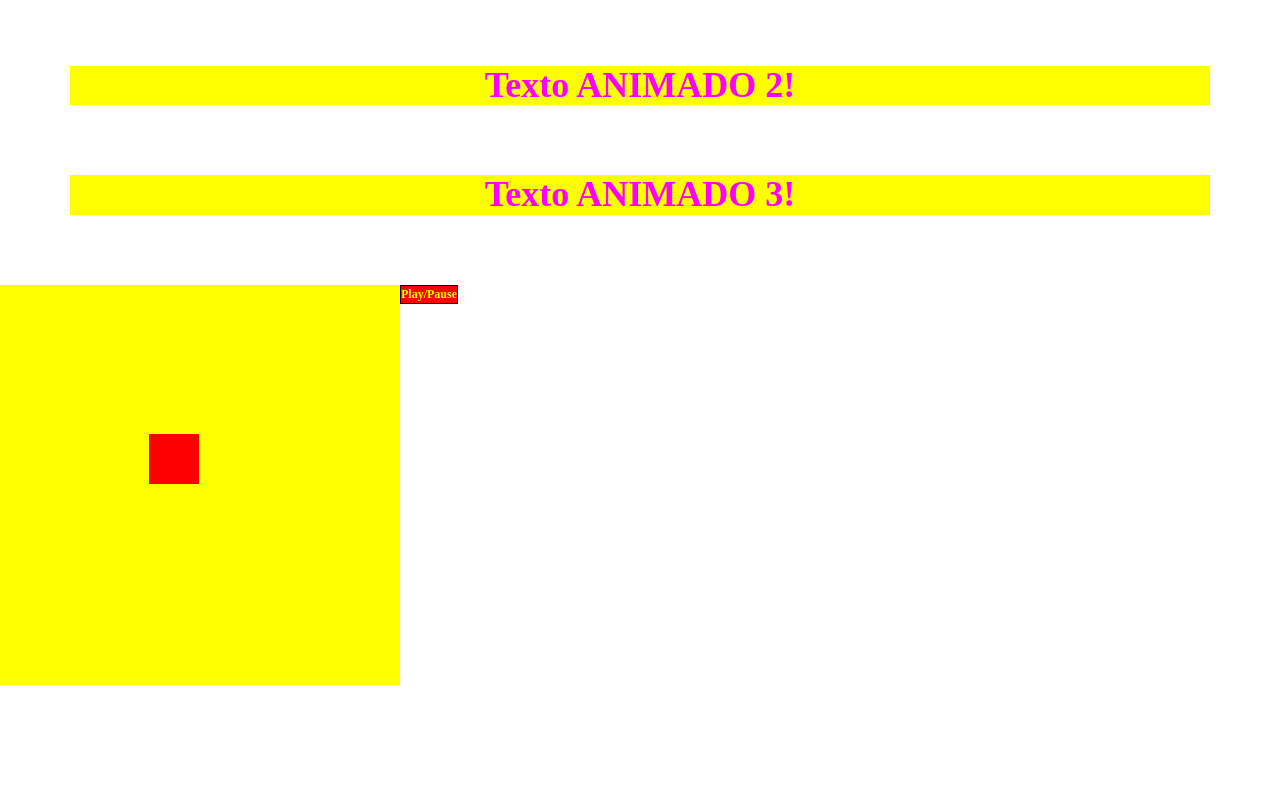
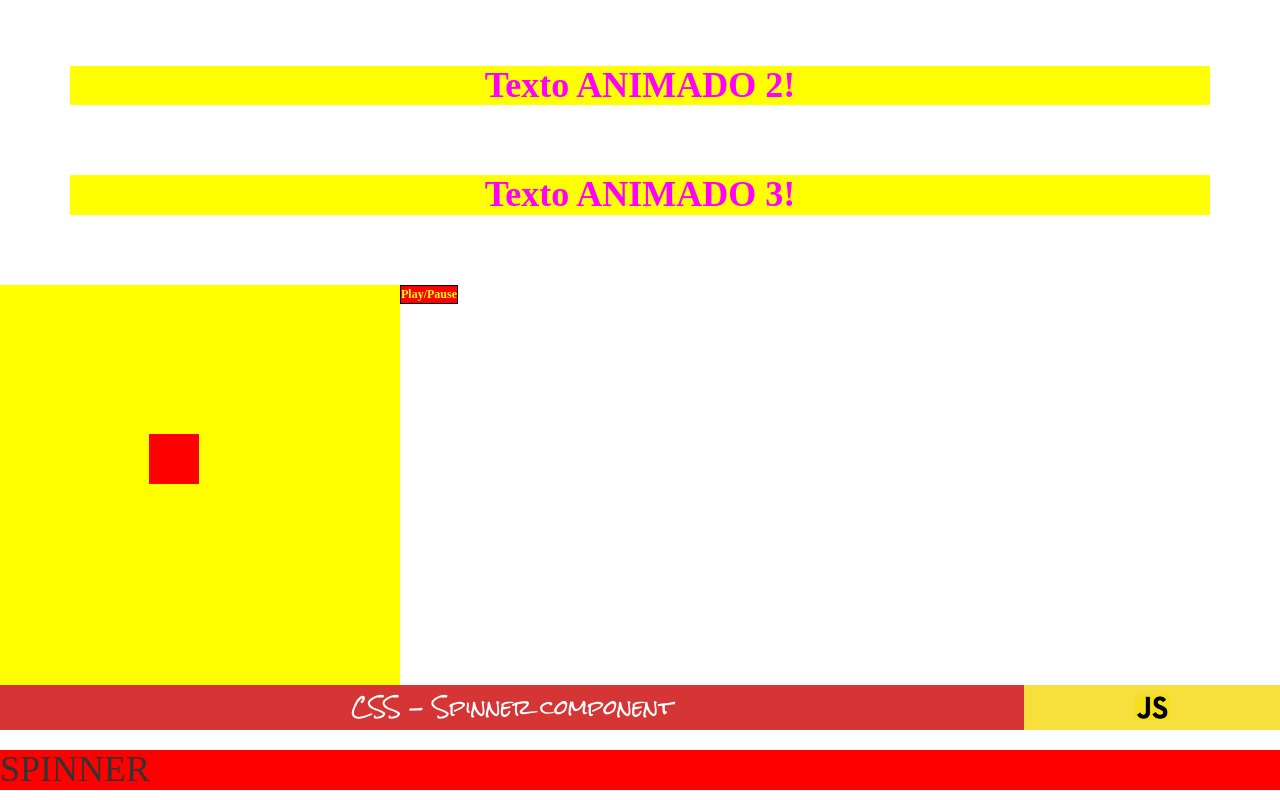
Before and after one commit to CrgioPeca88/angular-typescript-experiments, an Angular app: page /excercise1 in a window 1280 px wide. Shown: the part 1799-2599 px from the top of the page. Before the commit the page ends 2484 px from the top, so only its background shows below. Built offline with nearby package versions, Linux system fonts and the light colour scheme.

Commit message:
[FEATURE] Css-Spinner component added into Exercise1 parent component - css-spinner.component added

```diff
--- a/src/app/app.module.ts
+++ b/src/app/app.module.ts
@@ -23,6 +23,7 @@ import { CartComponent } from './components/exercise3/cart-shop/components/cart/
 import { ProductListComponent } from './components/exercise3/cart-shop/components/product-list/product-list.component';
 import { Exercise4Component } from './components/exercise4/exercise4.component';
 import { MovieListComponent } from './components/exercise4/movie-list/movie-list.component';
+import { CssSpinnerComponent } from './components/exercise1/common/css-spinner/css-spinner.component';
 
 @NgModule({
   imports: [
@@ -47,7 +48,8 @@ import { MovieListComponent } from './components/exercise4/movie-list/movie-list
     CartComponent,
     ProductListComponent,
     Exercise4Component,
-    MovieListComponent
+    MovieListComponent,
+    CssSpinnerComponent
   ],
   providers: [AppService],
   bootstrap: [AppComponent]
--- /dev/null
+++ b/src/app/components/exercise1/common/css-spinner/css-spinner.component.css
@@ -0,0 +1,3 @@
+h1  {
+  background-color: red;
+}
--- /dev/null
+++ b/src/app/components/exercise1/common/css-spinner/css-spinner.component.html
@@ -0,0 +1 @@
+<h1>SPINNER</h1>
--- /dev/null
+++ b/src/app/components/exercise1/common/css-spinner/css-spinner.component.ts
@@ -0,0 +1,14 @@
+import { Component, ViewChild, OnInit } from '@angular/core';
+
+@Component({
+  selector: 'css-spinner',
+  templateUrl: './css-spinner.component.html',
+  styleUrls: ['./css-spinner.component.css']
+})
+export class CssSpinnerComponent implements OnInit {
+
+  constructor() {}
+
+  ngOnInit() {}
+
+}
--- a/src/app/components/exercise1/exercise1.component.html
+++ b/src/app/components/exercise1/exercise1.component.html
@@ -13,3 +13,6 @@
 <!-->TEST 3</-->
 <app-header [title]="'CSS - CSS Responsive design and Animations'"></app-header>
 <css-responsive></css-responsive>
+<!-->TEST 4</-->
+<app-header [title]="'CSS - Spinner component'"></app-header>
+<css-spinner></css-spinner>
```
